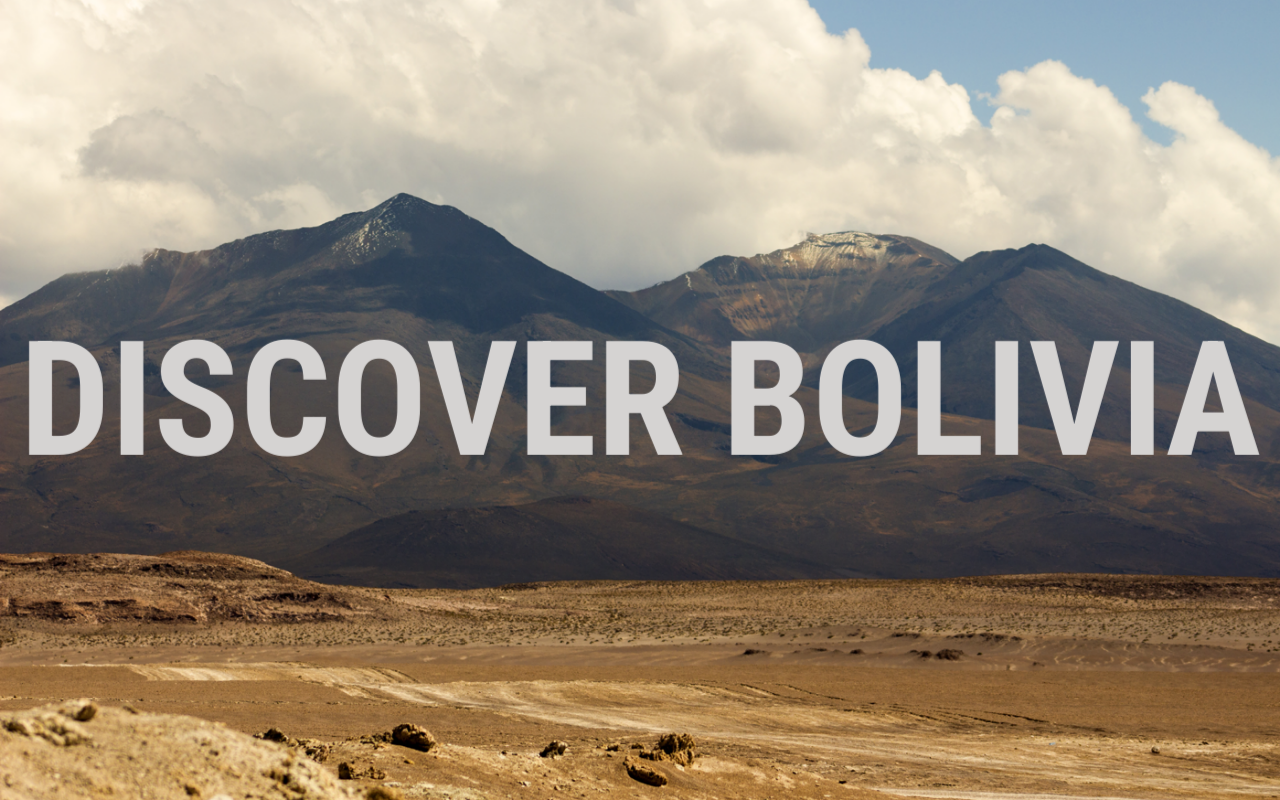
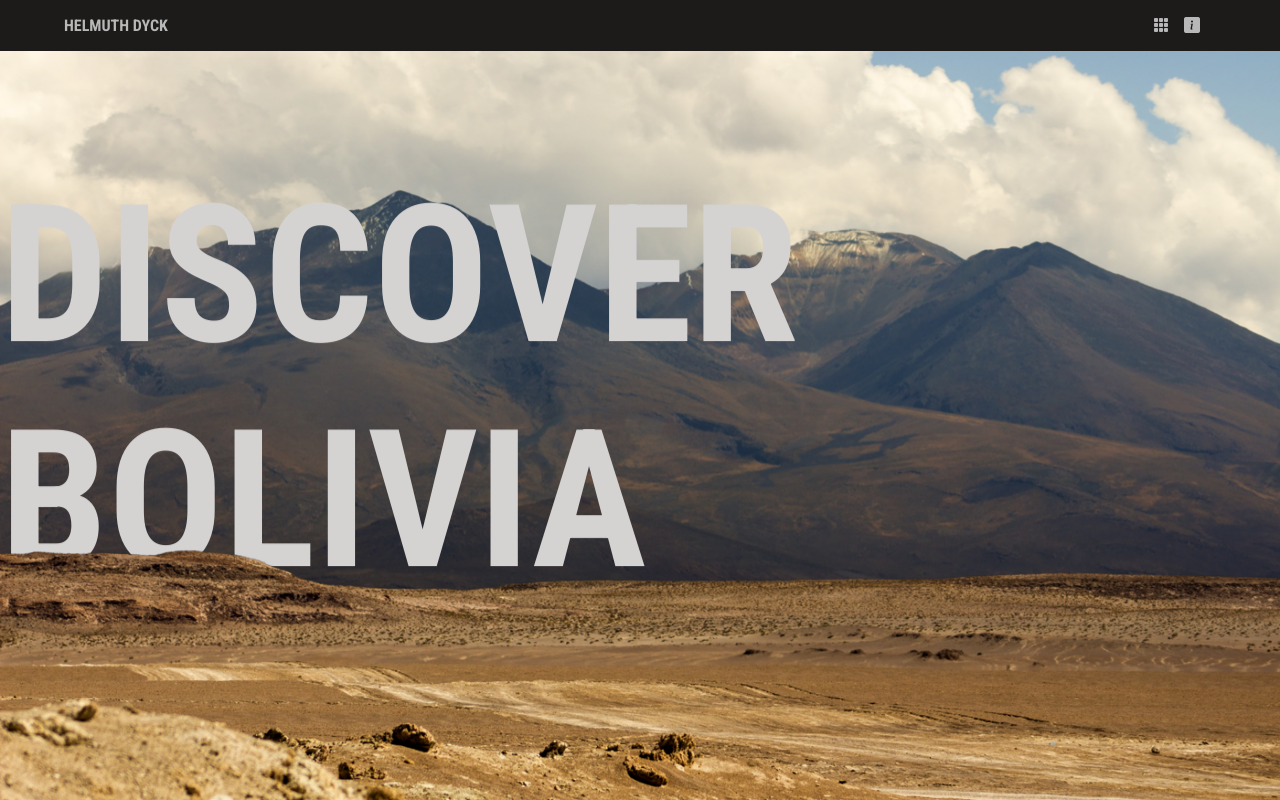
Before and after one commit to helmdyck/discoverBolivia, a React (Vite) app: page / in a window 1280 px wide. Built offline with nearby package versions, Linux system fonts and the light colour scheme.

Commit message:
Navbar done

```diff
--- a/package.json
+++ b/package.json
@@ -11,7 +11,9 @@
   },
   "dependencies": {
     "react": "^18.2.0",
-    "react-dom": "^18.2.0"
+    "react-bootstrap": "^2.10.0",
+    "react-dom": "^18.2.0",
+    "react-router-dom": "^6.21.3"
   },
   "devDependencies": {
     "@types/react": "^18.2.43",
--- a/src/App.css
+++ b/src/App.css
@@ -1,5 +1,6 @@
 /*Color scheme in Huemint.com https://huemint.com/website-monochrome/#palette=1c1b1a-d5d3d2*/
 @import url('https://fonts.googleapis.com/css2?family=Roboto+Condensed:wght@100;400;700;900&display=swap');
+@import url("https://cdn.jsdelivr.net/npm/bootstrap-icons@1.11.3/font/bootstrap-icons.min.css");
 
 :root {
   --main-bg-color: #1c1b1a;
@@ -43,11 +44,11 @@ body {
 }
 
 .fourth {
-  transform: translateZ(-10px) scale(2);
+  transform: translateZ(-10px) scale(2.02);
 }
 
 .third{
-  transform: translateZ(-8px) scale(1.8);
+  transform: translateZ(-8px) scale(1.82);
 }
 
 .title {
@@ -76,19 +77,10 @@ body {
 
 .title{
   position: absolute;
-  font-size: 10rem;
+  bottom: 65px;
+  font-size: 12rem;
   color: var(--text-color);
 }
-
-/* .header::after{
-  content: "";
-  position: absolute;
-  bottom: 0;
-  height: 5rem;
-  width: 100%;
-  background: linear-gradient(to bottom, rgba(0, 0, 0, 0), var(--main-bg-color));
-} */
-
 
 .categories{
   min-height: 125vh;
@@ -107,11 +99,11 @@ body {
 
 .img__card{
   opacity: 0;
-  border-radius: 10%;
+
 }
 
 .img__card img {
-  border-radius: 10%;
+  border-radius: 50%;
 }
 
 .details {
--- a/src/App.jsx
+++ b/src/App.jsx
@@ -1,11 +1,13 @@
 import { useState } from 'react'
 import Home from "./pages/Home"
+import Navbar from './components/navbar'
 
 function App() {
   const [count, setCount] = useState(0)
 
   return (
     <>
+      <Navbar/>
       <Home/>
     </>
   )
--- /dev/null
+++ b/src/components/Navbar.css
@@ -0,0 +1,95 @@
+@import url("https://fonts.googleapis.com/css2?family=Roboto+Condensed:wght@100;400;700;900&display=swap");
+
+:root {
+  --main-bg-color: #1c1b1a;
+  --text-color: #d5d3d2;
+  --font-family: "Roboto Condensed", sans-serif;
+}
+
+.nav-container {
+  position: fixed;
+  background-color: var(--main-bg-color);
+  color: var(--text-color);
+  min-width: 100%;
+  transition: 0.5s ease-in-out;
+  z-index: 1;
+}
+
+.nav-logo {
+  width: 150px;
+  object-fit: contain;
+  transition: 0.5s ease-in-out;
+  font-weight: 700;
+  mix-blend-mode: difference;
+}
+
+/*Pages*/
+.pages {
+  display: flex;
+  flex-direction: row;
+  margin-left: 1.5rem;
+  gap: 15px;
+}
+
+.pages i {
+  cursor: pointer;
+  mix-blend-mode: difference;
+}
+
+.navbar-body {
+  display: flex;
+  align-items: center;
+  width: 100%;
+}
+
+.nav__body {
+  display: flex;
+  justify-content: space-between;
+  align-items: center;
+  margin: 0 80px 0 64px;
+}
+
+.brand-pages-body p {
+  cursor: pointer;
+}
+
+.user-body i {
+  padding: 8px 4px;
+}
+
+.nav-icon {
+  font-size: 1.33rem;
+}
+
+.nav-icon-profile {
+  font-size: 1.5rem;
+}
+
+@media (max-width: 992px) {
+  .user-body {
+    display: none;
+  }
+
+  .navbar-body {
+    margin: 0;
+  }
+
+  .pages {
+    display: none;
+  }
+
+  .burger-menu i {
+    display: block;
+  }
+
+  .cart-menu i {
+    display: block;
+  }
+
+  .cart-menu span {
+    display: block;
+  }
+}
+
+@media (max-width: 576px) {
+}
--- /dev/null
+++ b/src/components/Navbar.jsx
@@ -0,0 +1,19 @@
+import "./Navbar.css";
+import { useNavigate } from "react-router-dom";
+
+function Navbar() {
+  return (
+    <div className="nav-container">
+        <div className="nav__body">
+          <p className="nav-logo">HELMUTH DYCK</p>
+          <div className="pages">
+            <i className="bi bi-grid-3x3-gap-fill"></i>
+            <i className="bi bi-info-square-fill"></i>
+          </div>
+        </div>
+
+    </div>
+  );
+}
+
+export default Navbar;
--- a/src/pages/Home.jsx
+++ b/src/pages/Home.jsx
@@ -25,15 +25,19 @@ function Home() {
           <div className="image__gallery">
             <div className="image__card" id="image__car-1">
               <img src={cities} alt="grid" />
+              <h2>Cities</h2>
             </div>
             <div className="image__card" id="image__car-2">
               <img src={forests} alt="grid" />
+              <h2>Forests</h2>
             </div>
             <div className="image__card" id="image__car-3">
               <img src={valleys} alt="grid" />
+              <h2>Valleys</h2>
             </div>
             <div className="image__card" id="image__car-4">
               <img src={lakes} alt="grid" />
+              <h2>Lakes</h2>
             </div>
           </div>
           <div className="details">
```
Also changed, not shown: 1 other file (tests, documents, lock files or other folders).
